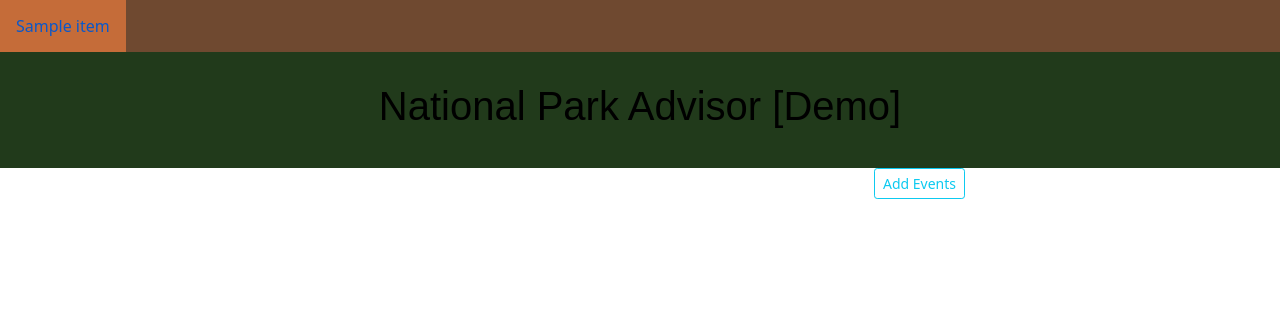
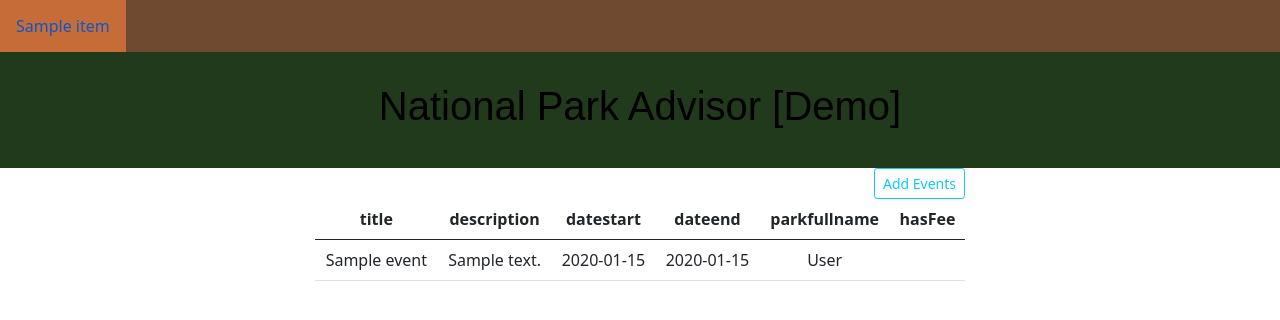
Before and after one commit to mvilsoet/NPS-Advisor, a Flask app: template npsadvisor/app/templates/events.html in a window 1280 px wide. Shown: the top 320 px of the page. Run offline with Flask 2, Linux system fonts and the light colour scheme; the template is opened without the code that fills it: most values are stand-ins (such as "Sample title", 1, 10 or a date in 2020); parts of the project's set-up code (start-up, migrations or seed data) failed here and were passed over.

Commit message:
ignore this commit - working on displaying events

```diff
--- a/npsadvisor/app/routes.py
+++ b/npsadvisor/app/routes.py
@@ -22,7 +22,8 @@ def homepage():
 @app.route("/events")
 def events():
     park_names = db_helper.get_parknames()
-    return render_template("events.html", park_names=park_names)
+    events = db_helper.get_events()
+    return render_template("events.html", park_names=park_names, events=events)
 
 @app.route("/create_event", methods=['POST'])
 def create_event():
--- a/npsadvisor/app/templates/events.html
+++ b/npsadvisor/app/templates/events.html
@@ -78,6 +78,34 @@
                 </div>
             </div>
         </div>
+        <div class="container table-responsive">
+            <!-- Table -->
+            <table class="table">
+                <thead>
+                    <tr>
+                        <th class="Event Title">title</th>
+                        <th class="Event Description">description</th>
+                        <th class="Start Date">datestart</th>
+                        <th class="End Date">dateend</th>
+                        <th class="Park Full Name">parkfullname</th>
+                        <th class="Has Fee">hasFee</th>
+                    </tr>
+                </thead>
+                <tbody>
+                {% for event in events %}
+                    <tr>
+                        <td>{{event.title}}</td>
+                        <td>{{event.description}}</td>
+                        <td>{{event.datestart}}</td>
+                        <td>{{event.dateend}}</td>
+                        <td>{{event.parkfullname}}</td>
+                        <td>{{event.hasFee}}</td>
+                        <!--td><a href= park.directions></a></td--> <!--debug later!-->
+                    </tr>
+                {% endfor %}
+                </tbody>
+            </table>
+        </div>
     </body>
 
     <script src="https://ajax.googleapis.com/ajax/libs/jquery/3.6.0/jquery.min.js"></script>
```
Also changed, not shown: npsadvisor/app/database.py (+18 -1 lines).
